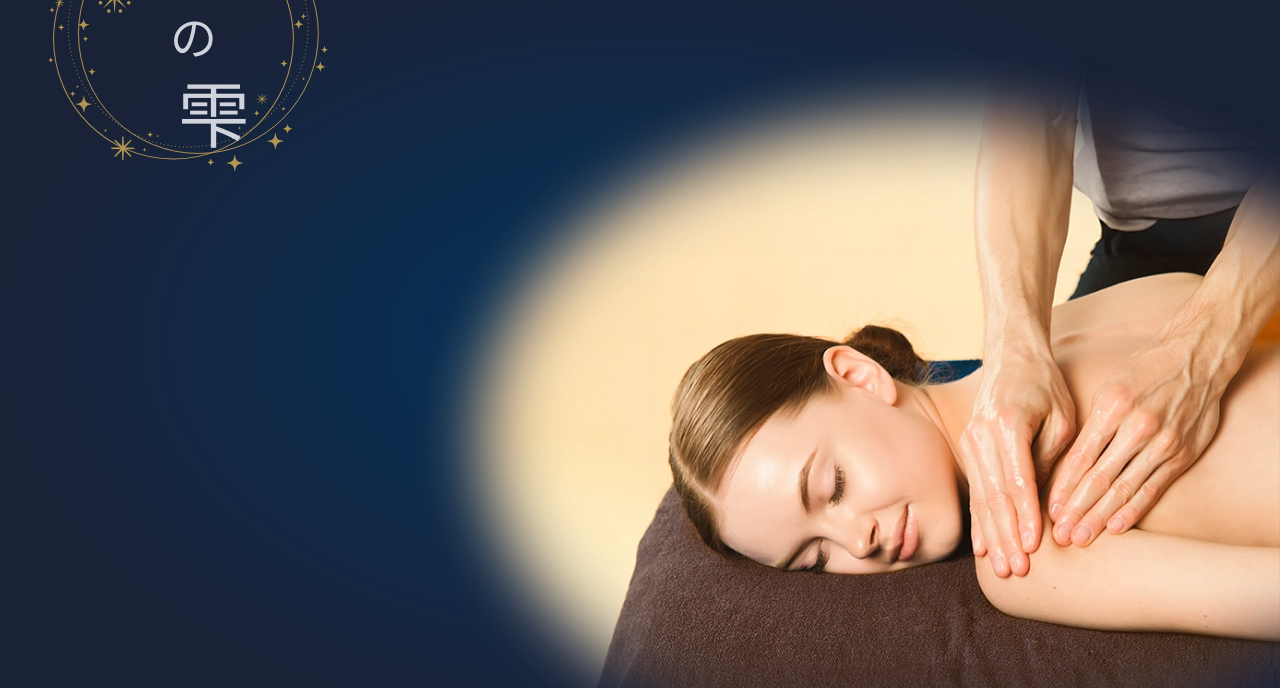
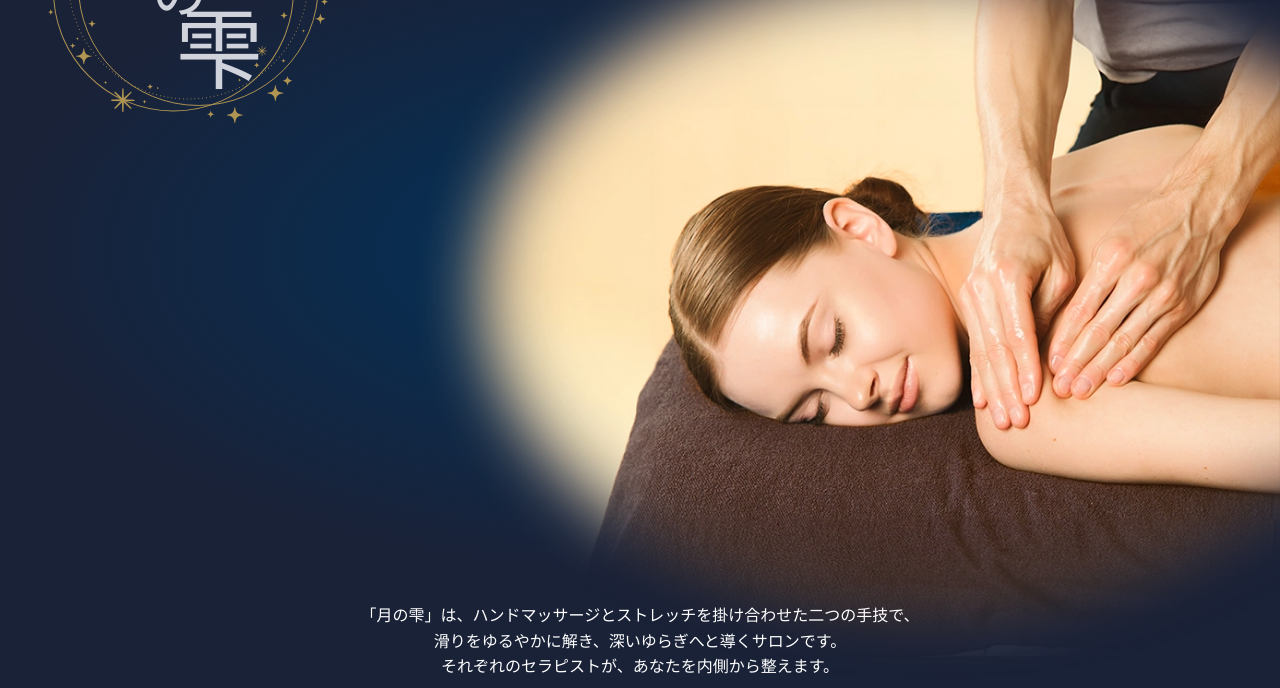
Before and after one commit to linepark-webteam/tsukinoshizuku, a plain HTML site: page index.html in a window 1280 px wide. Shown: the part 222-910 px from the top of the page. Drawn offline with nearby package versions, Linux system fonts and the light colour scheme; a web font is replaced by a local one.

Commit message:
Update: herosection

```diff
--- a/css/main.css
+++ b/css/main.css
@@ -15,7 +15,7 @@
   --f-black: #333333;
   --header-height: 72px; /* 固定ヘッダー高（アンカー補正用） */
   --font-serif: "EB Garamond", serif;
-  --font-mincho: "Shippori Mincho", serif;
+  --font-mincho: 'Shippori Mincho B1', serif;
   --font-gothic: "Zen Kaku Gothic New", sans-serif;
 }
 
@@ -369,12 +369,13 @@ body {
    Block: Hero
 ===================================== */
 .hero {
-    background: radial-gradient(
+  background: radial-gradient(
     ellipse 50% 40% at center,
     var(--gradient-center) 0%,
     var(--gradient-outer) 100%
   );
   color: #fff;
+  height: 100vh;
 }
 @media (max-width: 991.98px) {
   .hero {
@@ -385,7 +386,7 @@ body {
 /* ビジュアル部分のレイアウト */
 .hero__visual {
   display: flex;
-  align-items: center;
+  align-items: flex-start;
   justify-content: space-between;
   gap: 2rem;
   flex-wrap: wrap;
@@ -419,18 +420,25 @@ body {
   white-space: nowrap;
 }
 .hero__decor-text__tsuki {
-  font-size: 4.5rem;
+  font-size: 5.5rem;
+  display: inline-block; /* transform を効かせるため */
+  position: relative; /* 基準を自要素に */
+  transform: translateX(-0.15em) translateY(0.15em);
 }
+
 .hero__decor-text__no {
-  font-size: 3rem;
+  font-size: 3.5rem;
+  display: inline-block;
+  position: relative;
+  transform: translateX(-0.25em) translateY(0.05em);
 }
 /* 「雫」は右側に微調整 */
 .hero__decor-text__shizuku {
-  font-size: 4.5rem;
-  display: inline-block; /* transform を効かせるため */
-  position: relative; /* 基準を自要素に */
+  font-size: 5.5rem;
+  display: inline-block;
+  position: relative;
   /* 下の数値を適宜調整 */
-  transform: translateX(0.25em); /* 右に 0.25em 分ずらす */
+  transform: translateX(0.25em) translateY(-0.15em);
 }
 
 /* ==== Catchphrase ==== */
@@ -443,8 +451,8 @@ body {
   text-align: center;
   width: fit-content;
   /* max-width: 400px; */
-  /* margin: 0; */
-  margin-bottom: auto;
+  margin: 0;
+  transform: translateY(2rem);
 }
 
 .hero__tagline::before {
@@ -470,26 +478,26 @@ body {
 }
 
 .hero__image {
-  margin-top: -150px;
+  position: relative;
   width: 70vw;
-  max-width: 1600px;
+  max-width: 1000px;
   height: auto;
   display: block;
   object-fit: cover;
+  transform: translateY(-250px);
 }
 
 /* ==== Description ==== */
 .hero__description {
   position: relative;
   z-index: 100;
-  margin-top: -10rem;
   font-family: var(--font-mincho);
   font-size: 1rem;
   line-height: 1.6;
   text-align: center;
   max-width: 720px;
-  margin-left: auto;
-  margin-right: auto;
+  margin:0 auto;
+  transform: translateY(-350px);
 }
 
 /* ==== Responsive ==== */
--- a/index.html
+++ b/index.html
@@ -123,20 +123,20 @@
       </header>
 
       <!-- ========== Hero Section ========== -->
-      <section id="hero" class="hero py-5">
+      <section id="hero" class="hero">
         <div class="hero__inner container-fluid">
           <div class="hero__visual">
             <!-- left: Brand-Logo + Deco -->
             <div class="hero__decor ms-5">
               <div class="hero__decor-text">
-                <span class="hero__decor-text__tsuki">月</span>
-                <span class="hero__decor-text__no">の</span>
-                <span class="hero__decor-text__shizuku">雫</span>
+                <span class="hero__decor-text__tsuki">月</span
+                ><span class="hero__decor-text__no">の</span
+                ><span class="hero__decor-text__shizuku">雫</span>
               </div>
             </div>
 
             <!-- center: Chatch -->
-            <h1 class="hero__tagline"> 触れる、満ちる、整う。</h1>
+            <h1 class="hero__tagline">触れる、満ちる、整う。</h1>
           </div>
 
           <!-- right: Image -->
```
